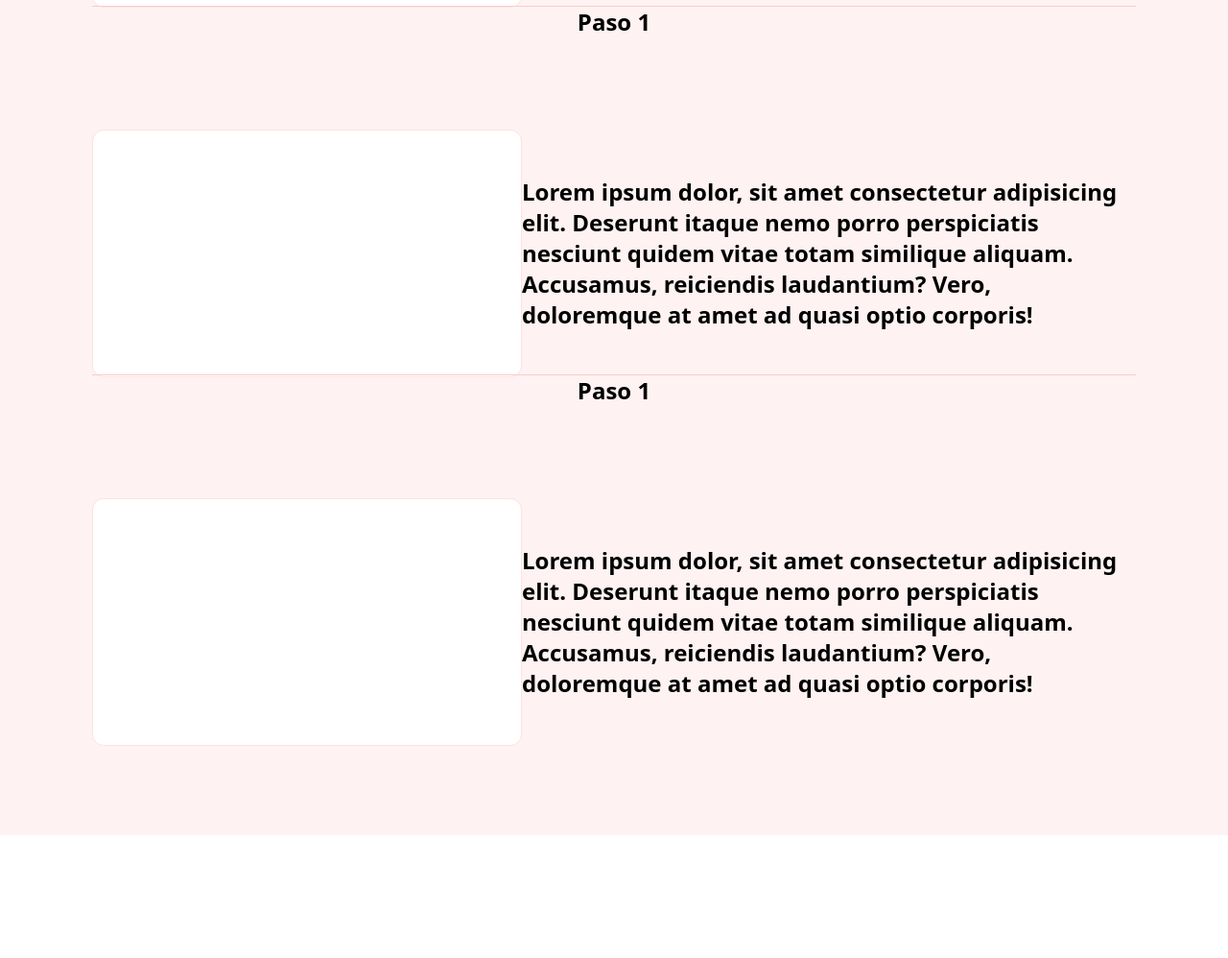
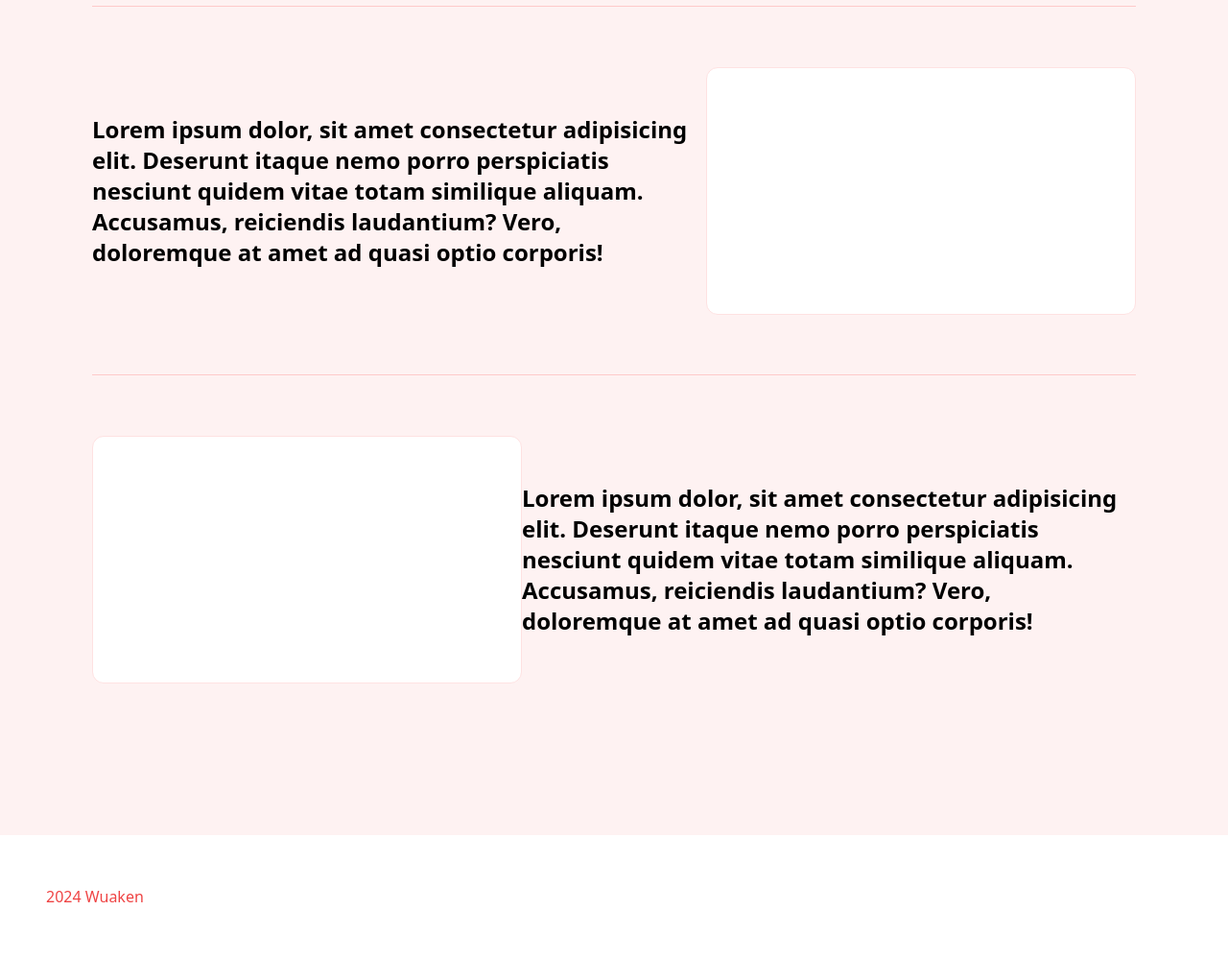
Before and after one commit to santvaz/wk-landing, a website: page src/index.html in a window 1280 px wide. Shown: the part 933-1931 px from the top of the page at 96% size. Before the commit the page ends 1803 px from the top, so only its background shows below. Drawn offline with Linux system fonts and the light colour scheme.

Commit message:
footer + main section

```diff
--- a/src/index.html
+++ b/src/index.html
@@ -55,7 +55,7 @@
             <section
                 class="contenido flex flex-col p-24 items-center justify-start w-full bg-red-50 divide-y divide-red-200">
                 <div class="w-full h-96 flex flex-col justify-start items-center text-2xl font-semibold gap-24">
-                    <div>Paso 1</div>
+
                     <div class="w-full flex flex-row justify-between items-center">
                         <div
                             class="bg-white px-8 py-32 rounded-xl w-full max-w-md flex items-center justify-center border border-red-100">
@@ -67,8 +67,22 @@
                             laudantium? Vero, doloremque at amet ad quasi optio corporis!</div>
                     </div>
                 </div>
-                <div class="w-full h-96 flex flex-col justify-start items-center text-2xl font-semibold gap-24">
-                    <div>Paso 1</div>
+                <div class="w-full h-96 flex flex-col justify-center items-center text-2xl font-semibold gap-24">
+
+                    <div class="w-full flex flex-row justify-between items-center">
+                        <div class="w-full max-w-2xl flex items-center justify-center">Lorem ipsum dolor, sit amet
+                            consectetur adipisicing elit. Deserunt
+                            itaque nemo porro
+                            perspiciatis nesciunt quidem vitae totam similique aliquam. Accusamus, reiciendis
+                            laudantium? Vero, doloremque at amet ad quasi optio corporis!</div>
+                        <div
+                            class="bg-white px-8 py-32 rounded-xl w-full max-w-md flex items-center justify-center border border-red-100">
+                        </div>
+
+                    </div>
+                </div>
+                <div class="w-full h-96 flex flex-col justify-center items-center text-2xl font-semibold gap-24">
+
                     <div class="w-full flex flex-row justify-between items-center">
                         <div
                             class="bg-white px-8 py-32 rounded-xl w-full max-w-md flex items-center justify-center border border-red-100">
@@ -80,21 +94,10 @@
                             laudantium? Vero, doloremque at amet ad quasi optio corporis!</div>
                     </div>
                 </div>
-                <div class="w-full h-96 flex flex-col justify-start items-center text-2xl font-semibold gap-24">
-                    <div>Paso 1</div>
-                    <div class="w-full flex flex-row justify-between items-center">
-                        <div
-                            class="bg-white px-8 py-32 rounded-xl w-full max-w-md flex items-center justify-center border border-red-100">
-                        </div>
-                        <div class="w-full max-w-2xl flex items-center justify-center">Lorem ipsum dolor, sit amet
-                            consectetur adipisicing elit. Deserunt
-                            itaque nemo porro
-                            perspiciatis nesciunt quidem vitae totam similique aliquam. Accusamus, reiciendis
-                            laudantium? Vero, doloremque at amet ad quasi optio corporis!</div>
-                    </div>
-                </div>
-
             </section>
+            <footer class="w-full bg-white text-red-500 h-32 flex flex-row justify-between items-center px-12">
+                2024 Wuaken
+            </footer>
         </main>
     </div>
 </body>
```
Also changed, not shown: src/output.css.
